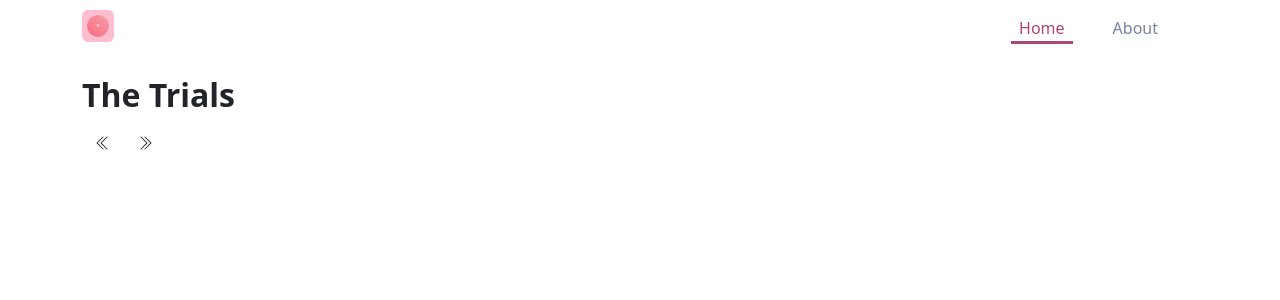
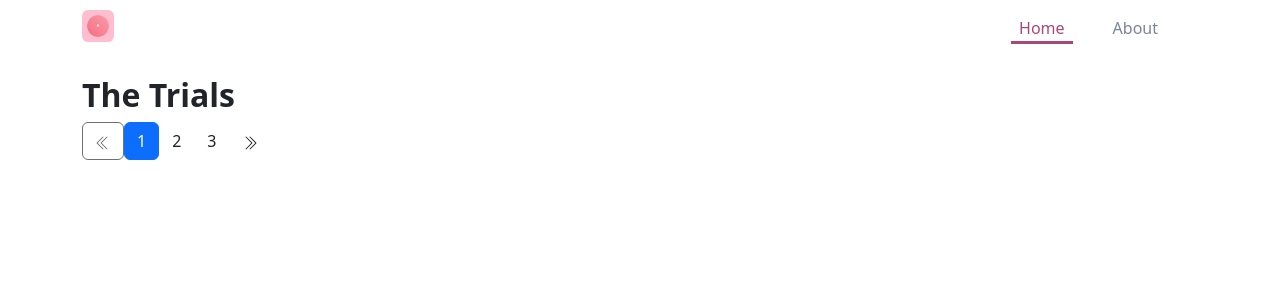
Before and after one commit to shrilakshmishastry/accessibility_trials, a React (Create React App) app: page / in a window 1280 px wide. Shown: the top 300 px of the page. Built offline with nearby package versions, Linux system fonts and the light colour scheme.

Commit message:
add pagination buttons

```diff
--- a/src/component/LandingPage.js
+++ b/src/component/LandingPage.js
@@ -13,7 +13,10 @@ const LandingPage = () => {
         </Col>
       </Row>
       <Row>
-        <Pagination />
+        <Pagination
+          pageCounterToShow={3}
+          totalNumberOfItems={100}
+          itemsPerPage={5} />
       </Row>
     </Container>
   );
--- a/src/component/Pagination/index.js
+++ b/src/component/Pagination/index.js
@@ -1,17 +1,49 @@
 import { useEffect, useState } from "react";
-
 const Pagination = ({
   totalNumberOfItems,
-  itemsPerPage
+  itemsPerPage,
+  pageCounterToShow
 }) => {
   const [activeInd, setActiveInd] = useState(1);
   const [totalPages, setTotalPages] = useState(1);
+  const [numbersToShow, setNumbersToShow] = useState([]);
+
+  const prevDisbaledText = `You have reached the starting page`;
+  const nextDisabledText = `You have reached the ending page`;
+
   useEffect(() => {
     setTotalPages(totalNumberOfItems / itemsPerPage);
-  }, [totalNumberOfItems, itemsPerPage]);
+
+    setNumbersToShow(arrayCreator(0, pageCounterToShow, activeInd));
+  }, []);
+
+  const arrayCreator = (startIndex, endIndex, startValue) => {
+    let tempArr = [];
+    for (let i = startIndex; i < endIndex; i++) {
+      tempArr.push(startValue + i);
+    }
+    return tempArr;
+  }
+
+  const handlePreviousSetLoad = () => {
+    setActiveInd(activeInd - pageCounterToShow);
+    setNumbersToShow(arrayCreator(0, pageCounterToShow, activeInd - pageCounterToShow));
+  }
+
+  const handleNextSetLoad = () => {
+    const sumHolder = activeInd + pageCounterToShow;
+    setActiveInd(activeInd + pageCounterToShow);
+    setNumbersToShow(arrayCreator(0, pageCounterToShow, sumHolder));
+  }
+
+
   return (
     <div className="paginationContainer">
-      <button className="btn">
+      <button
+        onClick={handlePreviousSetLoad}
+        className="btn"
+        aria-label={activeInd <= pageCounterToShow ? prevDisbaledText : `you will be moved to next ${activeInd - pageCounterToShow} page`}
+        disabled={activeInd <= pageCounterToShow}>
         <svg xmlns="http://www.w3.org/2000/svg" width="16" height="16" fill="currentColor" className="bi bi-chevron-double-left" viewBox="0 0 16 16">
           <path fillRule="evenodd" d="M8.354 1.646a.5.5 0 0 1 0 .708L2.707 8l5.647 5.646a.5.5 0 0 1-.708.708l-6-6a.5.5 0 0 1 0-.708l6-6a.5.5 0 0 1 .708 0z" />
           <path fillRule="evenodd" d="M12.354 1.646a.5.5 0 0 1 0 .708L6.707 8l5.647 5.646a.5.5 0 0 1-.708.708l-6-6a.5.5 0 0 1 0-.708l6-6a.5.5 0 0 1 .708 0z" />
@@ -19,8 +51,23 @@ const Pagination = ({
       </button>
       {
 
+        numbersToShow.map((value) => {
+          return (
+            <button
+              aria-label={`currently your in ${value} page`}
+              onClick={() => setActiveInd(value)}
+              className={activeInd === value ? `btn btn-primary` : 'btn'}
+              key={value}>{value}</button>
+          );
+        })
       }
-      <button className="btn">
+      <button onClick={() => {
+        handleNextSetLoad();
+      }}
+        aria-label={activeInd > totalPages ? nextDisabledText : `You will taken to ${activeInd + pageCounterToShow} page`}
+        className={"btn"}
+        disabled={activeInd > totalPages}
+      >
         <svg xmlns="http://www.w3.org/2000/svg" width="16" height="16" fill="currentColor" className="bi bi-chevron-double-right" viewBox="0 0 16 16">
           <path fillRule="evenodd" d="M3.646 1.646a.5.5 0 0 1 .708 0l6 6a.5.5 0 0 1 0 .708l-6 6a.5.5 0 0 1-.708-.708L9.293 8 3.646 2.354a.5.5 0 0 1 0-.708z" />
           <path fillRule="evenodd" d="M7.646 1.646a.5.5 0 0 1 .708 0l6 6a.5.5 0 0 1 0 .708l-6 6a.5.5 0 0 1-.708-.708L13.293 8 7.646 2.354a.5.5 0 0 1 0-.708z" />
```
